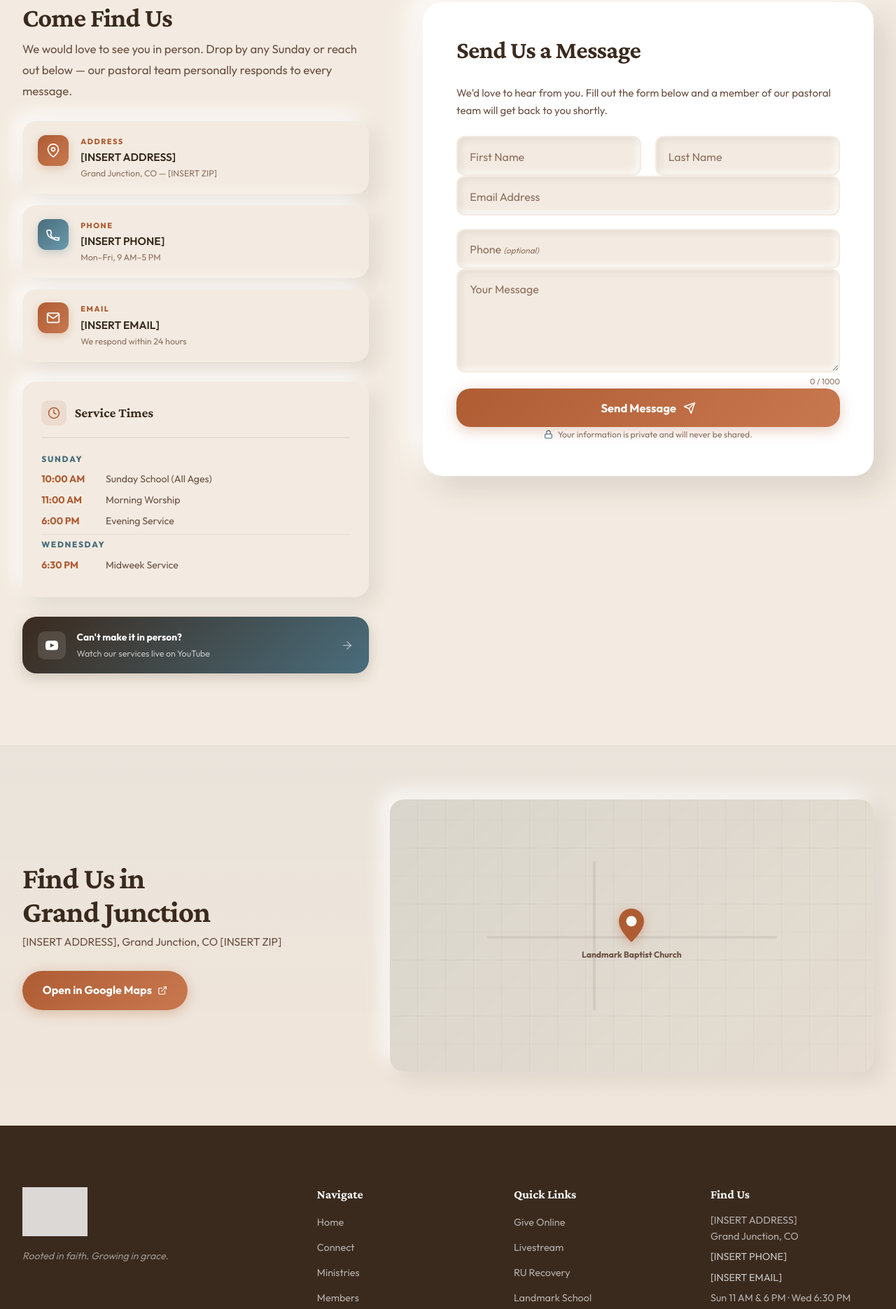
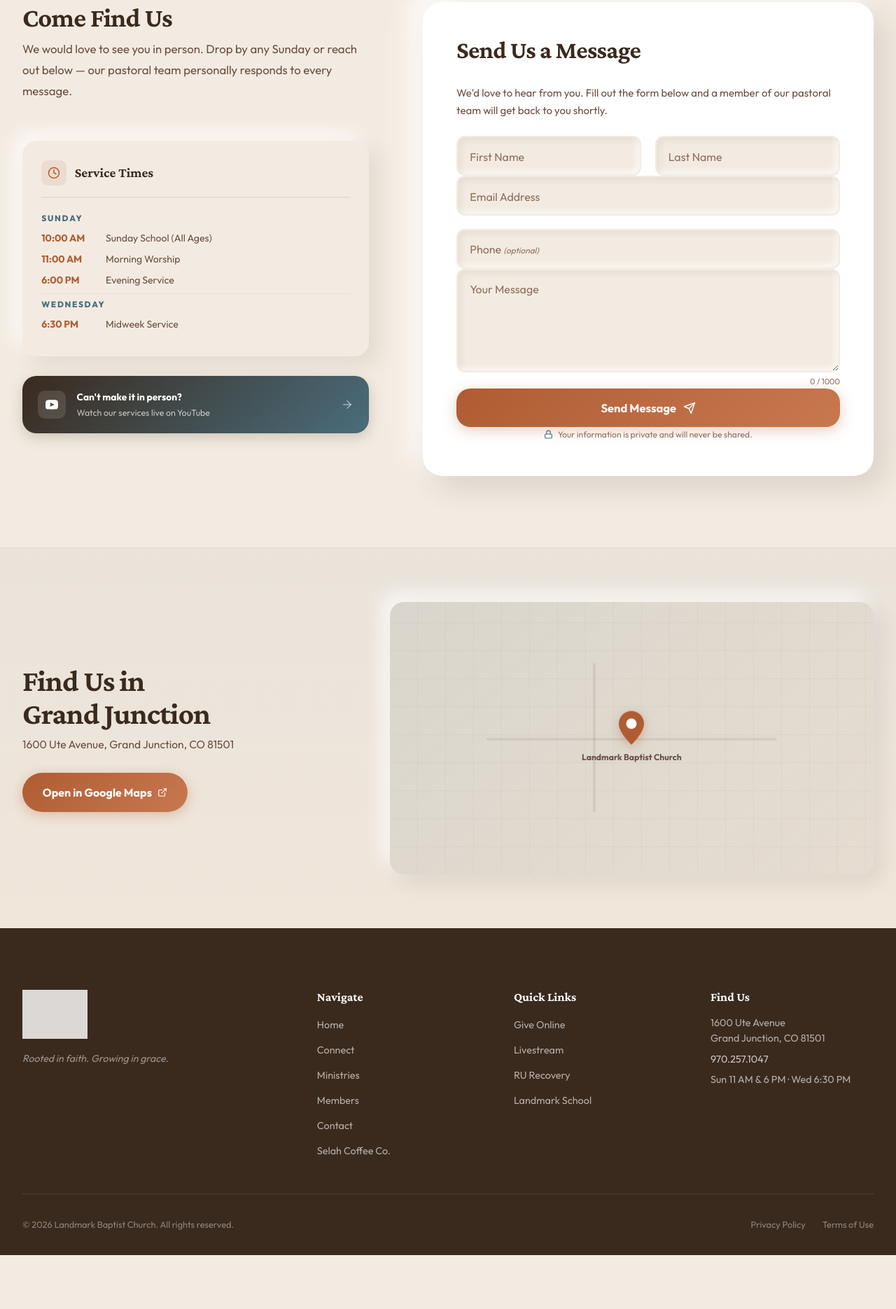
Before and after one commit to levieagle11-prog/landmark-church-website, a plain HTML site: page contact.html in a window 1280 px wide. Shown: the part 499-2369 px from the top of the page at 70% size. After the commit the page ends 2292 px from the top, so only its background shows below. Drawn offline with nearby package versions, Linux system fonts and the light colour scheme; grey boxes are pictures that could not be loaded.

Commit message:
Add files via upload

```diff
--- a/contact.html
+++ b/contact.html
@@ -4,7 +4,7 @@
   <meta charset="UTF-8">
   <meta name="viewport" content="width=device-width, initial-scale=1.0">
   <title>Contact | Landmark Baptist Church</title>
-  <meta name="description" content="Get in touch with Landmark Baptist Church in Grand Junction, CO — service times, directions, and a contact form.">
+  <meta name="description" content="Get in touch with Landmark Baptist Church in Grand Junction, CO 81501 — service times, directions, and a contact form.">
   <link rel="preconnect" href="https://fonts.googleapis.com">
   <link rel="preconnect" href="https://fonts.gstatic.com" crossorigin>
   <link href="https://fonts.googleapis.com/css2?family=Cinzel:wght@400;700&family=Caveat:wght@400;700&family=Crimson+Pro:ital,wght@0,400;0,600;0,700;1,400&family=Josefin+Sans:ital,wght@0,100;0,300;0,400;0,600;1,100&family=Outfit:wght@300;400;600;700;800&display=swap" rel="stylesheet">
@@ -66,36 +66,7 @@
             </div>
 
             <div class="con-detail-list sr">
-              <div class="neu-card con-detail">
-                <div class="con-detail__icon con-detail__icon--orange">
-                  <svg width="20" height="20" viewBox="0 0 24 24" fill="none" stroke="currentColor" stroke-width="2" stroke-linecap="round" stroke-linejoin="round"><path d="M21 10c0 7-9 13-9 13s-9-6-9-13a9 9 0 0 1 18 0z"/><circle cx="12" cy="10" r="3"/></svg>
-                </div>
-                <div>
-                  <span class="con-detail__label">Address</span>
-                  <span class="con-detail__value">[INSERT ADDRESS]</span>
-                  <span class="con-detail__sub">Grand Junction, CO — [INSERT ZIP]</span>
-                </div>
-              </div>
-              <div class="neu-card con-detail">
-                <div class="con-detail__icon con-detail__icon--blue">
-                  <svg width="20" height="20" viewBox="0 0 24 24" fill="none" stroke="currentColor" stroke-width="2" stroke-linecap="round" stroke-linejoin="round"><path d="M22 16.92v3a2 2 0 0 1-2.18 2 19.79 19.79 0 0 1-8.63-3.07A19.5 19.5 0 0 1 4.4 15.45 19.79 19.79 0 0 1 1.08 6.82 2 2 0 0 1 3.07 4.68h3a2 2 0 0 1 2 1.72c.127.96.361 1.903.7 2.81a2 2 0 0 1-.45 2.11L7.09 12.6a16 16 0 0 0 6.29 6.29l1.28-1.28a2 2 0 0 1 2.11-.45c.907.339 1.85.573 2.81.7A2 2 0 0 1 21.28 20z"/></svg>
-                </div>
-                <div>
-                  <span class="con-detail__label">Phone</span>
-                  <a href="tel:[INSERT PHONE]" class="con-detail__value con-detail__value--link">[INSERT PHONE]</a>
-                  <span class="con-detail__sub">Mon–Fri, 9 AM–5 PM</span>
-                </div>
-              </div>
-              <div class="neu-card con-detail">
-                <div class="con-detail__icon con-detail__icon--orange">
-                  <svg width="20" height="20" viewBox="0 0 24 24" fill="none" stroke="currentColor" stroke-width="2" stroke-linecap="round" stroke-linejoin="round"><path d="M4 4h16c1.1 0 2 .9 2 2v12c0 1.1-.9 2-2 2H4c-1.1 0-2-.9-2-2V6c0-1.1.9-2 2-2z"/><polyline points="22,6 12,13 2,6"/></svg>
-                </div>
-                <div>
-                  <span class="con-detail__label">Email</span>
-                  <a href="mailto:[INSERT EMAIL]" class="con-detail__value con-detail__value--link">[INSERT EMAIL]</a>
-                  <span class="con-detail__sub">We respond within 24 hours</span>
-                </div>
-              </div>
+
             </div>
 
             <!-- Service Times Card -->
@@ -130,7 +101,7 @@
             </div>
 
             <!-- Livestream link -->
-            <a href="members.html" class="con-livestream sr">
+            <a href="https://www.youtube.com/@lbcgj" target="_blank" rel="noopener noreferrer" class="con-livestream sr">
               <div class="con-livestream__icon">
                 <svg width="18" height="18" viewBox="0 0 24 24" fill="currentColor"><path d="M19.615 3.184c-3.604-.246-11.631-.245-15.23 0-3.897.266-4.356 2.62-4.385 8.816.029 6.185.484 8.549 4.385 8.816 3.6.245 11.626.246 15.23 0 3.897-.266 4.356-2.62 4.385-8.816-.029-6.185-.484-8.549-4.385-8.816zm-10.615 12.816v-8l8 3.993-8 4.007z"/></svg>
               </div>
@@ -225,8 +196,8 @@
         <div class="con-map-strip__inner">
           <div>
             <h2 class="con-map-strip__title sr">Find Us in<br>Grand Junction</h2>
-            <p class="con-map-strip__sub sr">[INSERT ADDRESS], Grand Junction, CO [INSERT ZIP]</p>
-            <a href="https://maps.google.com" target="_blank" rel="noopener noreferrer" class="btn btn--primary sr">
+            <p class="con-map-strip__sub sr">1600 Ute Avenue, Grand Junction, CO 81501</p>
+            <a href="https://maps.google.com/?q=1600+Ute+Avenue,+Grand+Junction,+CO+81501" target="_blank" rel="noopener noreferrer" class="btn btn--primary sr">
               Open in Google Maps
               <svg width="14" height="14" viewBox="0 0 24 24" fill="none" stroke="currentColor" stroke-width="2" stroke-linecap="round" stroke-linejoin="round"><path d="M18 13v6a2 2 0 0 1-2 2H5a2 2 0 0 1-2-2V8a2 2 0 0 1 2-2h6"/><polyline points="15 3 21 3 21 9"/><line x1="10" y1="14" x2="21" y2="3"/></svg>
             </a>
@@ -268,17 +239,16 @@
         <div class="footer__links">
           <h4>Quick Links</h4>
           <ul>
-            <li><a href="members.html">Give Online</a></li>
-            <li><a href="members.html">Livestream</a></li>
+            <li><a href="https://secure.anedot.com/landmark-baptist-church-of-grand-junction/donate" target="_blank" rel="noopener noreferrer">Give Online</a></li>
+            <li><a href="https://www.youtube.com/@lbcgj" target="_blank" rel="noopener noreferrer">Livestream</a></li>
             <li><a href="ministries.html#ru">RU Recovery</a></li>
             <li><a href="ministries.html#school">Landmark School</a></li>
           </ul>
         </div>
         <div class="footer__contact">
           <h4>Find Us</h4>
-          <p>[INSERT ADDRESS]<br>Grand Junction, CO</p>
-          <p><a href="tel:[INSERT PHONE]">[INSERT PHONE]</a></p>
-          <p><a href="mailto:[INSERT EMAIL]">[INSERT EMAIL]</a></p>
+          <p>1600 Ute Avenue<br>Grand Junction, CO 81501</p>
+          <p><a href="tel:970.257.1047">970.257.1047</a></p>
           <p class="footer__hours">Sun 11 AM &amp; 6 PM · Wed 6:30 PM</p>
         </div>
       </div>
```
Also changed, not shown: connect.html (+2 -3 lines), index.html (+4 -5 lines), members.html (+6 -7 lines), ministries.html (+4 -5 lines), selah.html (+7 -9 lines).
